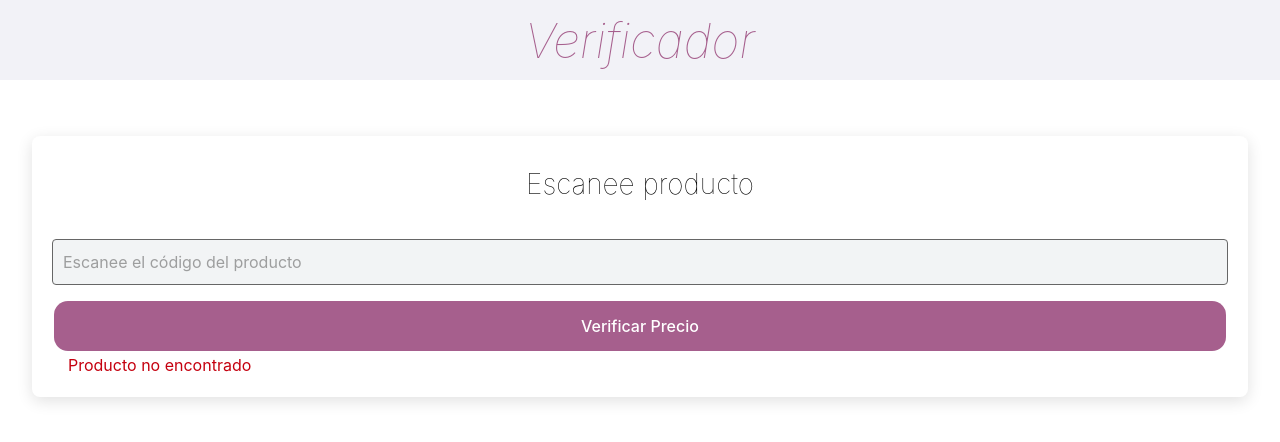
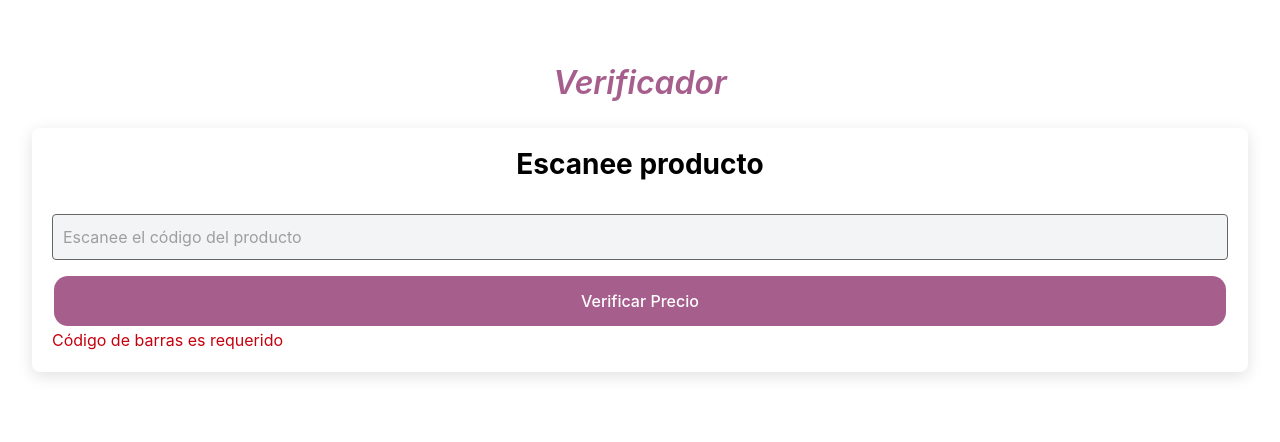
Before and after one commit to AresNative/mercado-liz-verificador, a React (Vite) app: page /verify in a window 1280 px wide. Both pictures are taken after a click on the element "Verificar Precio". Shown: the top 442 px of the page. Built offline with nearby package versions, Linux system fonts and the light colour scheme.

Commit message:
se agrego mejora en funcionalidad de formulario y secciones de pantalla

```diff
--- a/package.json
+++ b/package.json
@@ -32,6 +32,7 @@
     "native-run": "^2.0.1",
     "react": "^18.2.0",
     "react-dom": "^18.2.0",
+    "react-hook-form": "^7.53.0",
     "react-router": "^5.3.4",
     "react-router-dom": "^5.3.4"
   },
--- a/src/App.tsx
+++ b/src/App.tsx
@@ -33,7 +33,7 @@ import '@ionic/react/css/display.css';
 /* import '@ionic/react/css/palettes/dark.system.css'; */
 
 /* Theme variables */
-import './theme/variables.css';
+import '@/theme/variables.css';
 
 setupIonicReact({
   mode: 'ios'
@@ -43,14 +43,14 @@ const App: React.FC = () => (
   <IonApp>
     <IonReactRouter>
       <IonRouterOutlet>
-        <Route exact path="/home ">
+        <Route exact path="/home">
           <Home />
+        </Route>
+        <Route exact path="/verify">
+          <VerificadorPreciosAvanzado />
         </Route>
         <Route exact path="/">
           <Redirect to="/home" />
-        </Route>
-        <Route exact path="/verify">
-          <VerificadorPreciosAvanzado />
         </Route>
       </IonRouterOutlet>
     </IonReactRouter>
--- a/src/components/templates/ExploreContainer.css
+++ /dev/null
@@ -1,24 +0,0 @@
-#container {
-  text-align: center;
-  position: absolute;
-  left: 0;
-  right: 0;
-  top: 50%;
-  transform: translateY(-50%);
-}
-
-#container strong {
-  font-size: 20px;
-  line-height: 26px;
-}
-
-#container p {
-  font-size: 16px;
-  line-height: 22px;
-  color: #8c8c8c;
-  margin: 0;
-}
-
-#container a {
-  text-decoration: none;
-}
--- a/src/components/templates/ExploreContainer.tsx
+++ /dev/null
@@ -1,14 +0,0 @@
-import './ExploreContainer.css';
-
-interface ContainerProps { }
-
-const ExploreContainer: React.FC<ContainerProps> = () => {
-  return (
-    <div id="container">
-      <strong>Ready to create an app?</strong>
-      <p>Start with Ionic <a target="_blank" rel="noopener noreferrer" href="https://ionicframework.com/docs/components">UI Components</a></p>
-    </div>
-  );
-};
-
-export default ExploreContainer;
--- a/src/pages/Home.tsx
+++ b/src/pages/Home.tsx
@@ -1,5 +1,4 @@
 import { IonContent, IonHeader, IonPage, IonTitle, IonToolbar } from '@ionic/react';
-import ExploreContainer from '../components/templates/ExploreContainer';
 import './Home.css';
 
 const Home: React.FC = () => {
@@ -16,7 +15,6 @@ const Home: React.FC = () => {
             <IonTitle size="large">Blank</IonTitle>
           </IonToolbar>
         </IonHeader>
-        <ExploreContainer />
       </IonContent>
     </IonPage>
   );
--- a/src/pages/Verificador.css
+++ b/src/pages/Verificador.css
@@ -1,36 +1,22 @@
 /* styles.css */
 
 /* Estilos para centrar y alinear los elementos */
+
+.ion-title{
+    font-size: xx-large;
+    font-weight: 600;
+    font-style: oblique;
+    text-align: center;
+    color: #A65F8D;
+}
 .ion-text-center {
     text-align: center;
-    font-weight: lighter;
-    margin-bottom: 5px;
-
-
 }
 
 /* Estilo para la tarjeta principal */
 .ion-card {
-    max-width: 600px auto;
     padding: 2.5rem;
-    border-radius: 10px;
-    margin-bottom: 1rem;
-    /*box-shadow: 0 4px 8px rgba(0, 0, 0, 0.1);*/
-
-}
-
-/* Estilo del encabezado de la tarjeta */
-.ion-card-title {
-    font-size: 3rem;
-    border: 1rem;
-    font-weight: lighter;
-    font-style: oblique;
-    text-align: center;
-    color:  #A65F8D;
-    background-color: #F2F2F7;
-    padding:25px 0 25px 0;
-    margin-bottom: 1rem;
-
+    border-radius: 14px;
 }
 
 /* Contenido de la tarjeta */
@@ -50,14 +36,6 @@ ion-input {
     background: #f2f4f5;
 
 }
-
-ion-button {
-    margin-top: 1rem;
-
-    color: #fff;
-
-}
-
 /* Contenedor de la información del producto */
 .product-info {
     padding: 1rem;
@@ -70,27 +48,14 @@ ion-button {
 
 /* Información adicional del producto */
 .product-info-h3 {
-    font-size:  3rem;
+    font-size:  xx-large;
     margin-bottom: 0.5rem;
-
-}
-
-.product-info p {
-    margin: 0.5rem 0;
-
-}
-
-/* Estilo del badge */
-ion-badge {
-    margin-top: 1rem;
-    font-size: 1rem;
-    display: inline-block;
+    font-weight: 600;
 }
 
 .precio-oferta {
-    font-size: 2.5rem !important;
+    font-size: xx-large !important;
     color:#A65F8D ;
-
 }
 
 
--- a/src/pages/Verificador.tsx
+++ b/src/pages/Verificador.tsx
@@ -2,7 +2,6 @@ import React, { useState } from "react";
 import {
     IonPage,
     IonHeader,
-    IonToolbar,
     IonTitle,
     IonContent,
     IonCard,
@@ -10,13 +9,12 @@ import {
     IonCardTitle,
     IonCardContent,
     IonInput,
-    IonItem,
-    IonLabel,
     IonButton,
-    IonBadge,
     IonText,
+    IonToolbar,
 } from "@ionic/react";
-import './Verificador.css'
+import './Verificador.css';
+import { useForm, SubmitHandler, Controller } from "react-hook-form";
 
 // Simulación de una base de datos de productos mejorada
 const productosSimulados: Record<string, Producto> = {
@@ -24,92 +22,139 @@ const productosSimulados: Record<string, Producto> = {
         nombre: "Camiseta",
         precioTotal: 19,
         precioOferta: 12.05
-
     },
     "002": {
         nombre: "Pantalón",
         precioTotal: 39.99,
         precioOferta: 10
-
     },
     "003": {
         nombre: "Zapatos",
-        precioTotal:10.10 ,
-        precioOferta: 9.30
+        precioTotal: 10.10,
     },
 };
 
 type Producto = {
     nombre: string;
     precioTotal: number;
-    precioOferta: number;
-    //precioMayoreo: number;
-
-
+    precioOferta?: number;
 };
 
+type FormValues = {
+    barr_code: string;
+};
 const VerificadorPreciosAvanzado: React.FC = () => {
-    const [codigo, setCodigo] = useState<string>("");
     const [resultado, setResultado] = useState<Producto | null>(null);
     const [error, setError] = useState<string>("");
 
-    const verificarPrecio = () => {
+    const {
+        control,
+        handleSubmit,
+        formState: { errors },
+        reset
+    } = useForm<FormValues>({
+        mode: "onSubmit"
+    });
+
+    async function GetDataCode(params: any) {
+        try {
+            const response = await fetch("http://localhost:3000/get/cb", {
+                method: 'POST',
+                headers: {},
+                body: JSON.stringify({
+                    code: '000250'
+                })
+            });
+
+            if (response.ok) {
+                const result = await response.json();
+                console.log(result);
+            }
+        } catch (err) {
+            console.error(err);
+        }
+    }
+
+    const onSubmit: SubmitHandler<FormValues> = (data) => {
         setError("");
         setResultado(null);
 
-        if (codigo in productosSimulados) {
-            setResultado(productosSimulados[codigo]);
+        if (data.barr_code in productosSimulados) {
+            GetDataCode(data.barr_code)
+            //setResultado(productosSimulados[data.barr_code]);
         } else {
             setError("Producto no encontrado");
         }
+        reset();
     };
 
     return (
         <IonPage>
+            <IonHeader>
+                <IonToolbar>
+                    <IonTitle className="ion-title">Verificador</IonTitle>
+                </IonToolbar>
+            </IonHeader>
 
-            <IonHeader className="ion-card">
+            <IonContent className="ion-padding" fullscreen>
 
-                    <IonTitle className="ion-card-title">Verificador  </IonTitle>
+                <IonHeader collapse="condense">
+                    <IonToolbar>
+                        <IonTitle className="ion-title">Verificador</IonTitle>
+                    </IonToolbar>
+                </IonHeader>
 
-            </IonHeader>
-            <IonContent className="ion-padding">
                 <IonCard>
-                    <IonCardHeader className="ion-card-content">
+                    <IonCardHeader>
                         <IonCardTitle className="ion-text-center">
                             Escanee producto
                         </IonCardTitle>
                     </IonCardHeader>
-                    <IonCardContent >
-
+                    <IonCardContent>
+                        <form onSubmit={handleSubmit(onSubmit)}>
+                            <Controller
+                                name="barr_code"
+                                control={control}
+                                rules={{ required: "Código de barras es requerido" }}
+                                render={({ field }) => (
                                     <IonInput
-                                value={codigo}
                                         placeholder="Escanee el código del producto"
-                                onIonChange={(e) => setCodigo(e.detail.value!)}
+                                        value={field.value}
+                                        onIonInput={(e: any) => field.onChange(e.detail.value)}
                                     />
-
-                        <IonButton expand="block" color={"primary"} onClick={verificarPrecio}>
+                                )}
+                            />
+                            <IonButton expand="block" type="submit" color="primary">
                                 Verificar Precio
                             </IonButton>
+                        </form>
+                        {errors.barr_code && <IonText color="danger">{errors.barr_code.message}</IonText>}
+                    </IonCardContent>
+                </IonCard>
+
                 {resultado && (
-                            <div className="ion-padding">
+                    <IonCard>
+                        <IonCardContent className="ion-padding">
                             <div className="ion-text-center">
+                                <span className="product-info-h3">{resultado.nombre}</span>
+                                <p className={resultado.precioOferta ? "" : "precio-oferta"}>
+                                    Precio regular: ${resultado.precioTotal.toFixed(2)}
+                                </p>
+                                {resultado.precioOferta && (
+                                    <p className="precio-oferta">
+                                        Precio de Oferta: ${resultado.precioOferta.toFixed(2)}
+                                    </p>
+                                )}
+                            </div>
+                        </IonCardContent>
+                    </IonCard>
+                )}
 
-                                    <span className="product-info-h3">{resultado.nombre}</span>
-                                    <p >Precio regular: ${(resultado.precioTotal.toFixed(2))}</p>
-                                    <p className="precio-oferta"> Precio Oferta: ${(resultado.precioOferta.toFixed(2))}</p>
-
-
-                                </div>
-
-                            </div>
-                        )}
                 {error && (
                     <IonText color="danger" className="ion-padding">
                         {error}
                     </IonText>
                 )}
-                    </IonCardContent>
-                </IonCard>
             </IonContent>
         </IonPage>
     );
--- a/src/theme/variables.css
+++ b/src/theme/variables.css
@@ -4,9 +4,9 @@ http://ionicframework.com/docs/theming/ */
 :root{
 
     --ion-color-primary: #A65F8D;
-	--ion-color-primary-rgb: 166,95,141;
-	--ion-color-primary-contrast: #fffff;
-	--ion-color-primary-contrast-rgb: 0,0,0;
+	--ion-color-primary-rgb: 255,255,255;
+	--ion-color-primary-contrast: #fff;
+	--ion-color-primary-contrast-rgb: 255,255,255;
 	--ion-color-primary-shade: #92547c;
 	--ion-color-primary-tint: #af6f98;
 
```
Also changed, not shown: src/components/functions/barr-code.tsx (+11 -1 lines), 1 other file (tests, documents, lock files or other folders). Lines whose indentation alone changed are shown as unchanged.
